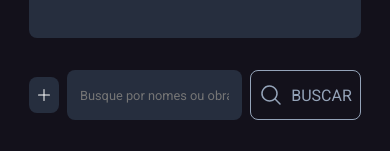
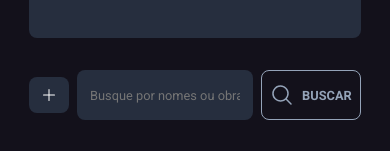
Before and after one commit to FelpFS1/lunchboxProject, a React (Vite) app: page / in a window 390 px wide. Shown: the part 460-611 px from the top of the page. Built offline with nearby package versions, Linux system fonts and the light colour scheme.

Commit message:
style: Responsiveness component

```diff
--- a/src/components/AddlunchButton/styles.ts
+++ b/src/components/AddlunchButton/styles.ts
@@ -2,7 +2,7 @@ import styled from "styled-components";
 import * as Select from "@radix-ui/react-select";
 
 export const ButtonContainer = styled.button`
-  width: 48px;
+  min-width: 40px;
   height: 36px;
   border: 0;
   border-radius: 8px;
--- a/src/components/SearchForm/styles.ts
+++ b/src/components/SearchForm/styles.ts
@@ -47,8 +47,13 @@ export const SearchButton = styled.button`
   gap: 0.5rem;
   cursor: pointer;
   transition: all 0.2s ease-in-out;
+  font-weight: bold;
 
   &:hover {
     background-color: ${(props) => props.theme["gray-400"]};
   }
+
+  @media ${breakpoints.lg} {
+    font-size: 0.8rem;
+  }
 `;
```
